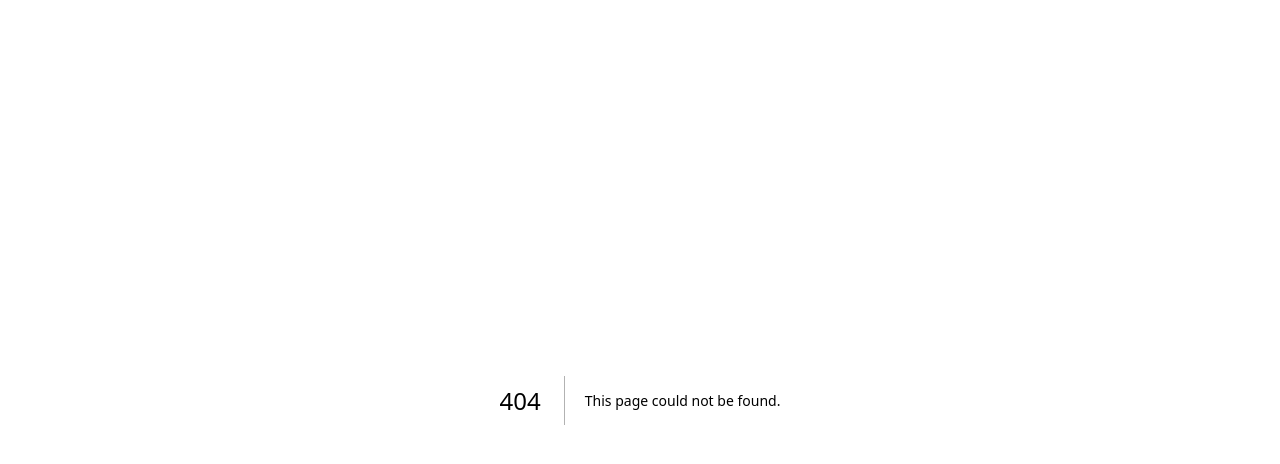
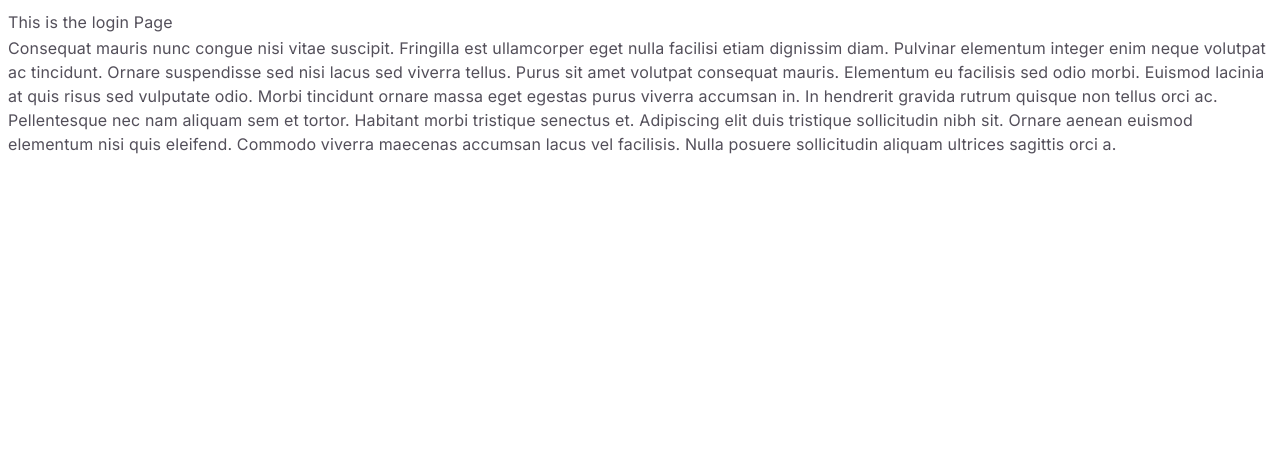
Before and after one commit to charlesCaballero/admin-template, a Next.js app: page /login in a window 1280 px wide. Before the commit this address had no page. Shown: the top 464 px of the page. Built offline with nearby package versions, Linux system fonts and the light colour scheme.

Commit message:
Login page created

```diff
--- a/package.json
+++ b/package.json
@@ -1,6 +1,6 @@
 {
   "name": "admin-template",
-  "version": "1.0.0",
+  "version": "1.0.1",
   "private": true,
   "scripts": {
     "dev": "next dev",
--- a/src/_components/interface/MainContent.tsx
+++ b/src/_components/interface/MainContent.tsx
@@ -23,35 +23,6 @@ export default function MainContent(props: ContentProps) {
     >
       <DrawerHeader />
       <Box flexGrow={1} width={"100%"} justifyContent={"space-between"}>
-        <Typography variant="subtitle1">
-          Lorem ipsum dolor sit amet, consectetur adipiscing elit, sed do
-          eiusmod tempor incididunt ut labore et dolore magna aliqua. Rhoncus
-          dolor purus non enim praesent elementum facilisis leo vel. Risus at
-          ultrices mi tempus imperdiet. Semper risus in hendrerit gravida rutrum
-          quisque non tellus. Convallis convallis tellus id interdum velit
-          laoreet id donec ultrices. Odio morbi quis commodo odio aenean sed
-          adipiscing. Amet nisl suscipit adipiscing bibendum est ultricies
-          integer quis. Cursus euismod quis viverra nibh cras. Metus vulputate
-          eu scelerisque felis imperdiet proin fermentum leo. Mauris commodo
-          quis imperdiet massa tincidunt. Cras tincidunt lobortis feugiat
-          vivamus at augue. At augue eget arcu dictum varius duis at consectetur
-          lorem. Velit sed ullamcorper morbi tincidunt. Lorem donec massa sapien
-          faucibus et molestie ac.
-        </Typography>
-        <Typography paragraph>
-          Consequat mauris nunc congue nisi vitae suscipit. Fringilla est
-          ullamcorper eget nulla facilisi etiam dignissim diam. Pulvinar
-          elementum integer enim neque volutpat ac tincidunt. Ornare suspendisse
-          sed nisi lacus sed viverra tellus. Purus sit amet volutpat consequat
-          mauris. Elementum eu facilisis sed odio morbi. Euismod lacinia at quis
-          risus sed vulputate odio. Morbi tincidunt ornare massa eget egestas
-          purus viverra accumsan in. In hendrerit gravida rutrum quisque non
-          tellus orci ac. Pellentesque nec nam aliquam sem et tortor. Habitant
-          morbi tristique senectus et. Adipiscing elit duis tristique
-          sollicitudin nibh sit. Ornare aenean euismod elementum nisi quis
-          eleifend. Commodo viverra maecenas accumsan lacus vel facilisis. Nulla
-          posuere sollicitudin aliquam ultrices sagittis orci a.
-        </Typography>
         {children}
       </Box>
       <Footer />
--- a/src/app/page.tsx
+++ b/src/_components/layout/ThemeProvider.tsx
@@ -3,8 +3,16 @@ import * as React from "react";
 import AppLayout from "@/_components/layout/AppLayout";
 import { ColorModeContext } from "@/_config/context";
 import CustomTheme from "@/_theme/CustomTheme";
+import { usePathname } from "next/navigation";
 
-export default function ToggleColorMode() {
+interface ThemeProviderProps {
+    children: React.ReactNode
+}
+
+const loginPath = "/login";
+
+export default function ThemeProvider(props: ThemeProviderProps) {
+    const {children}  = props;
   const [mode, setMode] = React.useState<"light" | "dark">("light");
 
   const colorMode = React.useMemo(
@@ -16,10 +24,23 @@ export default function ToggleColorMode() {
     []
   );
 
+  const isLinkLogin= () => {
+    if (usePathname() === loginPath) {
+      return true;
+    } else {
+      return false;
+    }
+  };
+
   return (
     <ColorModeContext.Provider value={colorMode}>
       <CustomTheme mode={mode} themeColor="primary">
-        <AppLayout />
+        {isLinkLogin()?children:
+        (
+        <AppLayout >
+            {children}
+        </AppLayout>
+        )}
       </CustomTheme>
     </ColorModeContext.Provider>
   );
--- a/src/app/layout.tsx
+++ b/src/app/layout.tsx
@@ -1,3 +1,4 @@
+import ThemeProvider from "@/_components/layout/ThemeProvider";
 import "./globals.css";
 import type { Metadata } from "next";
 import { Inter } from "next/font/google";
@@ -17,7 +18,11 @@ export default function RootLayout({
 }) {
   return (
     <html lang="en">
-      <body className={inter.className}>{children}</body>
+      <body className={inter.className}>
+        <ThemeProvider>
+        {children}
+        </ThemeProvider>
+      </body>
     </html>
   );
 }
--- /dev/null
+++ b/src/app/login/page.tsx
@@ -0,0 +1,30 @@
+"use client";
+import * as React from "react";
+
+import { Box, Typography } from "@mui/material";
+
+export default function AppPage() {
+
+
+  return (
+    <Box>
+      <Typography variant="subtitle1">
+          This is the login Page
+        </Typography>
+        <Typography paragraph>
+          Consequat mauris nunc congue nisi vitae suscipit. Fringilla est
+          ullamcorper eget nulla facilisi etiam dignissim diam. Pulvinar
+          elementum integer enim neque volutpat ac tincidunt. Ornare suspendisse
+          sed nisi lacus sed viverra tellus. Purus sit amet volutpat consequat
+          mauris. Elementum eu facilisis sed odio morbi. Euismod lacinia at quis
+          risus sed vulputate odio. Morbi tincidunt ornare massa eget egestas
+          purus viverra accumsan in. In hendrerit gravida rutrum quisque non
+          tellus orci ac. Pellentesque nec nam aliquam sem et tortor. Habitant
+          morbi tristique senectus et. Adipiscing elit duis tristique
+          sollicitudin nibh sit. Ornare aenean euismod elementum nisi quis
+          eleifend. Commodo viverra maecenas accumsan lacus vel facilisis. Nulla
+          posuere sollicitudin aliquam ultrices sagittis orci a.
+        </Typography>
+    </Box>
+  );
+}
```
Also changed, not shown: src/app/(dashboard)/page.tsx (added, +30 -0 lines), 1 other file (tests, documents, lock files or other folders).
